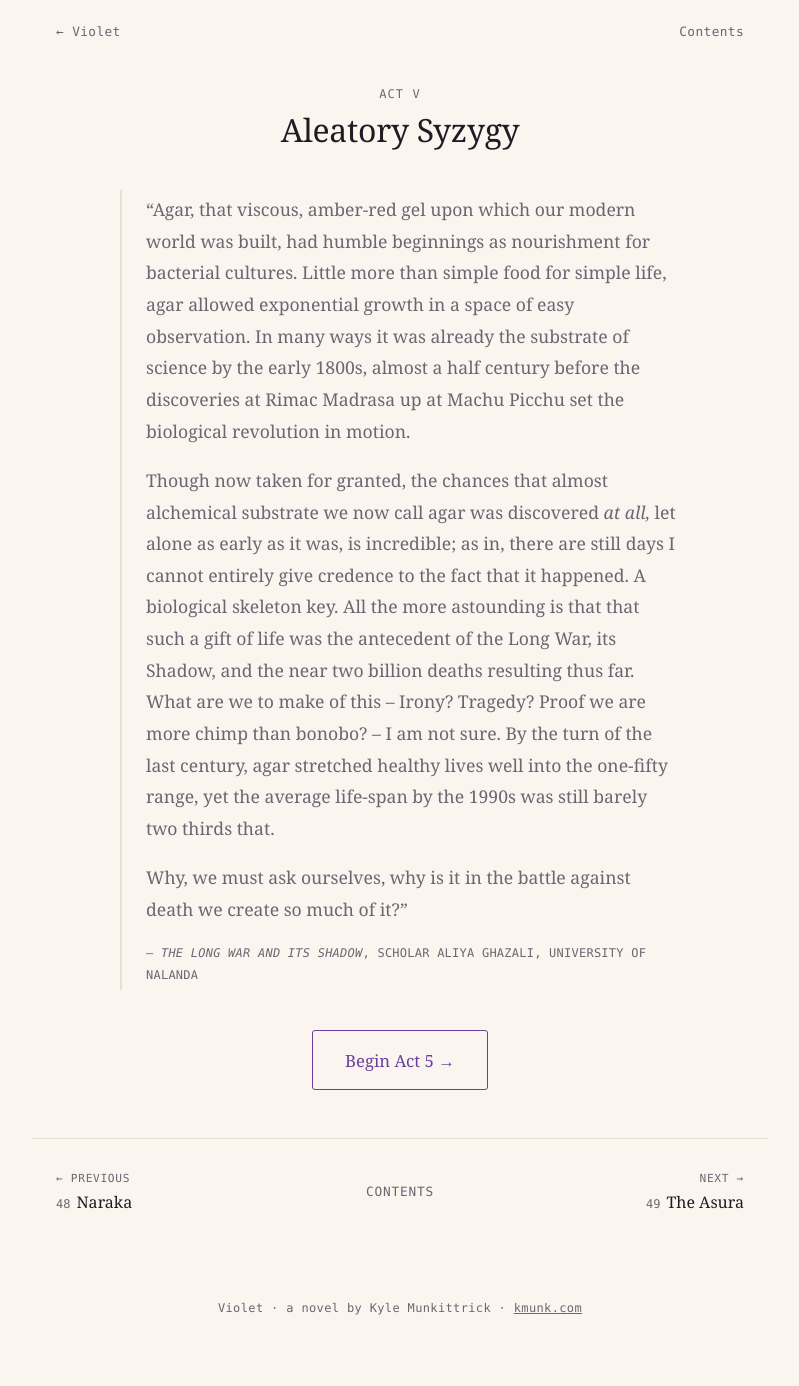
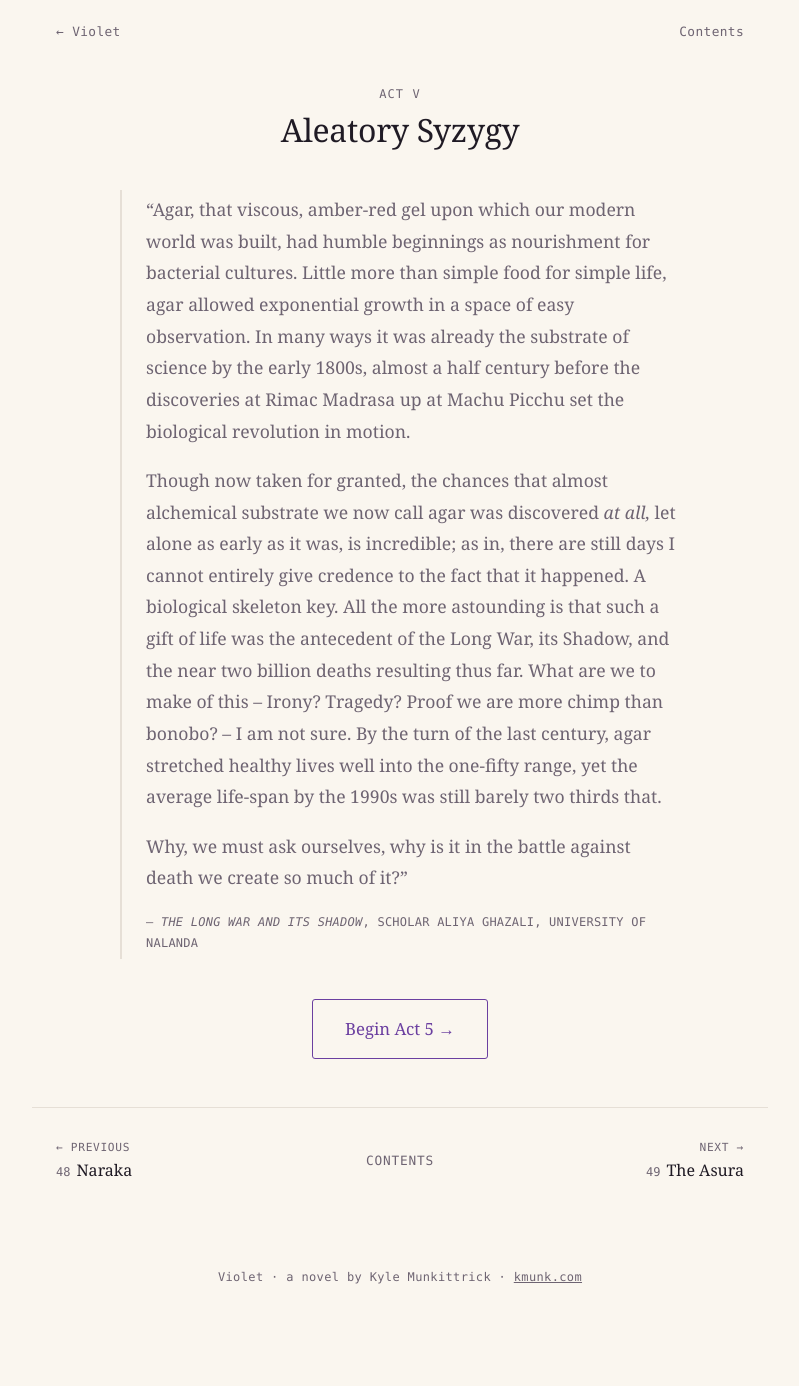
Before and after one commit to kmunki/kmunki.github.io, a Jekyll site: the page built from _fiction/violet/088-act-5.md, in a window 1280 px wide. Shown: the whole page, without its empty margins (240-1039 px from the left). Built offline with Jekyll 4.4.1, drawn with Linux system fonts in a browser that asks for light colours; after the commit the page ends 1355 px from its top, so only the background shows below that.

Commit message:
Violet Act 5 page: Fix doubled "that" in epigraph
- Ghazali epigraph: "All the more astounding is that that such a gift of life" → "is that such a gift of life".
- No other changes; front matter and the "Begin Act 5" link untouched. 248 → 247 words.

Co-Authored-By: Claude Fable 5.1 <noreply@anthropic.com>
Claude-Session: https://claude.ai/code/session_01NJgbLGEsaNqtMx8nky9w7V

```diff
--- a/_fiction/violet/088-act-5.md
+++ b/_fiction/violet/088-act-5.md
@@ -9,7 +9,7 @@ act: 5
 <div class="prose-wrap">
 <blockquote class="epigraph">
 <p>“Agar, that viscous, amber-red gel upon which our modern world was built, had humble beginnings as nourishment for bacterial cultures. Little more than simple food for simple life, agar allowed exponential growth in a space of easy observation. In many ways it was already the substrate of science by the early 1800s, almost a half century before the discoveries at Rimac Madrasa up at Machu Picchu set the biological revolution in motion.</p>
-<p>Though now taken for granted, the chances that almost alchemical substrate we now call agar was discovered <em>at all,</em> let alone as early as it was, is incredible; as in, there are still days I cannot entirely give credence to the fact that it happened. A biological skeleton key. All the more astounding is that that such a gift of life was the antecedent of the Long War, its Shadow, and the near two billion deaths resulting thus far. What are we to make of this – Irony? Tragedy? Proof we are more chimp than bonobo? – I am not sure. By the turn of the last century, agar stretched healthy lives well into the one-fifty range, yet the average life-span by the 1990s was still barely two thirds that.</p>
+<p>Though now taken for granted, the chances that almost alchemical substrate we now call agar was discovered <em>at all,</em> let alone as early as it was, is incredible; as in, there are still days I cannot entirely give credence to the fact that it happened. A biological skeleton key. All the more astounding is that such a gift of life was the antecedent of the Long War, its Shadow, and the near two billion deaths resulting thus far. What are we to make of this – Irony? Tragedy? Proof we are more chimp than bonobo? – I am not sure. By the turn of the last century, agar stretched healthy lives well into the one-fifty range, yet the average life-span by the 1990s was still barely two thirds that.</p>
 <p>Why, we must ask ourselves, why is it in the battle against death we create so much of it?”</p>
 <footer>— <em>The Long War and Its Shadow</em>, Scholar Aliya Ghazali, University of Nalanda</footer>
 </blockquote>
```
